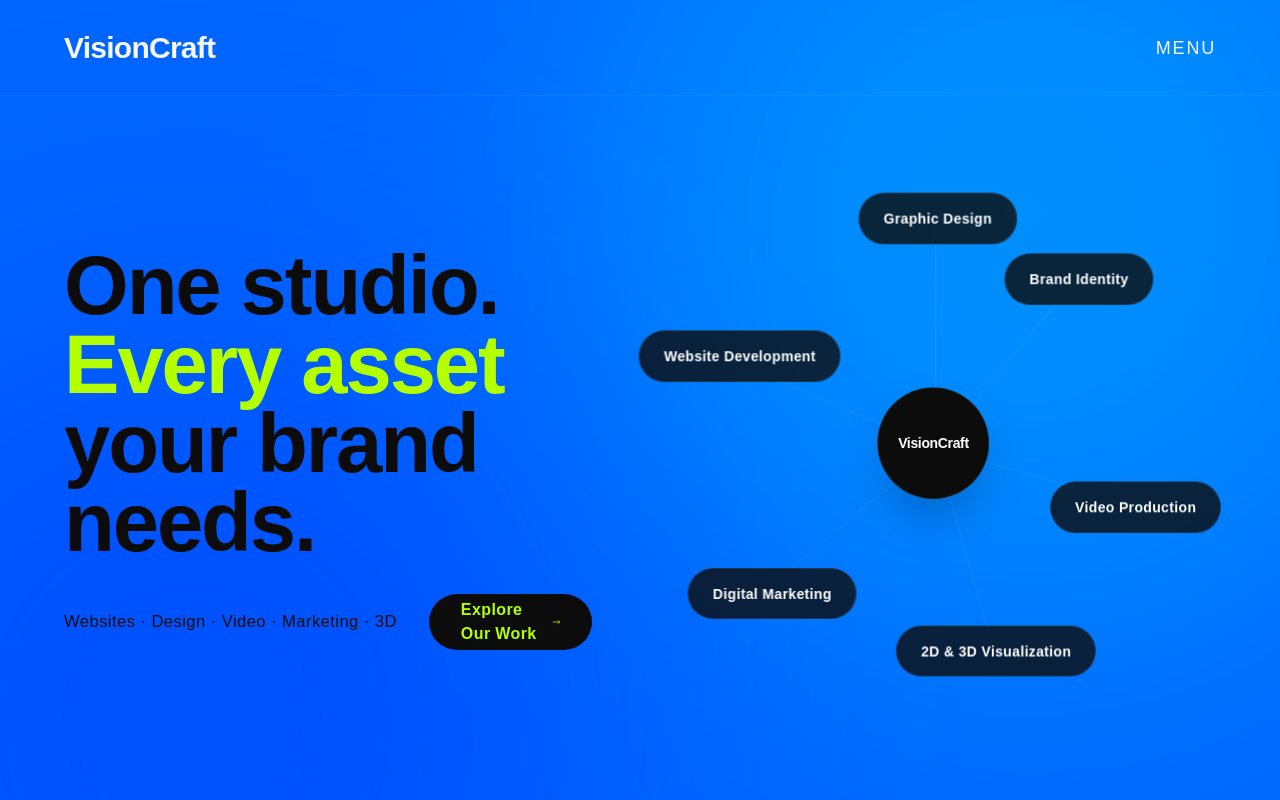
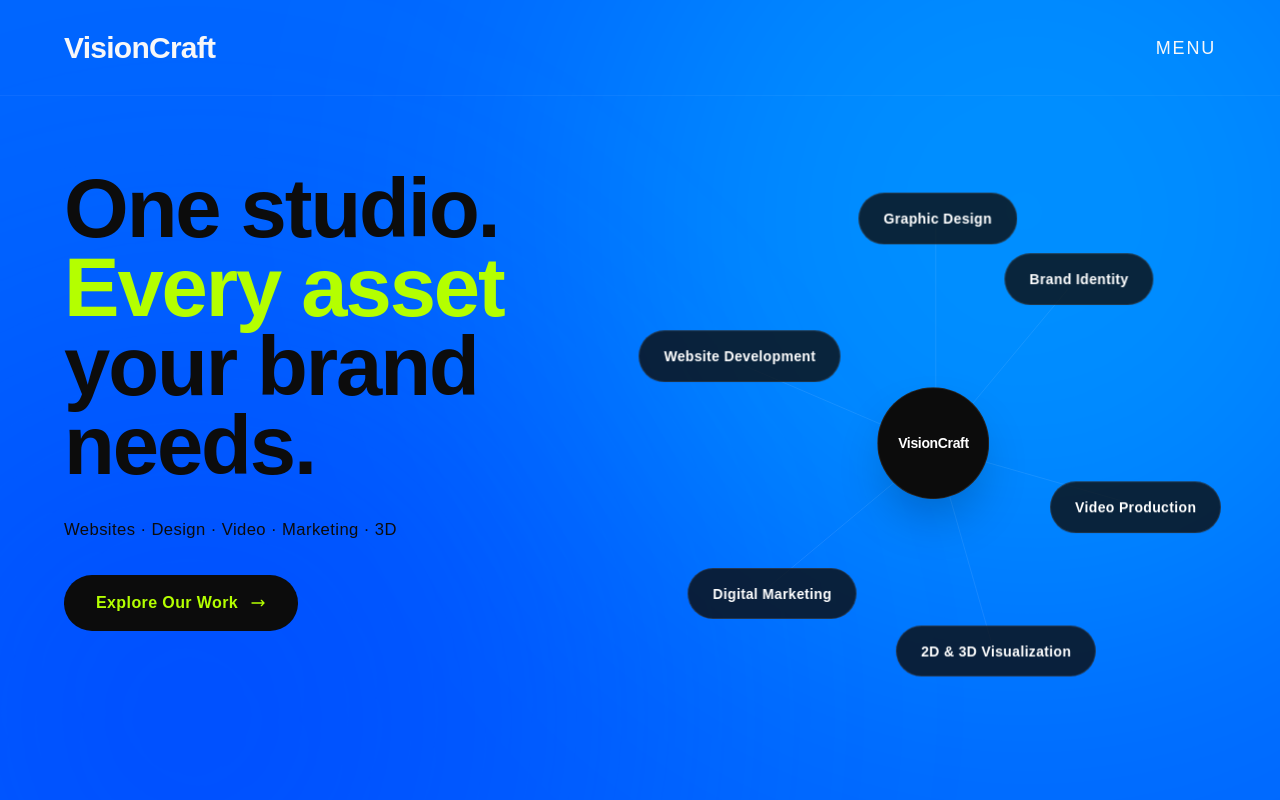
Before and after one commit to saurabhhumane125/visioncraft, a Next.js app: page / in a window 1280 px wide. Shown: the top 800 px of the page. Built offline with nearby package versions, Linux system fonts and the light colour scheme; a web font is replaced by a local one.

Commit message:
fix: resolve button text wrap and pull hero text closer to navbar

```diff
--- a/components/sections/Hero.tsx
+++ b/components/sections/Hero.tsx
@@ -48,14 +48,14 @@ export function Hero() {
         className="mx-auto max-w-[1440px] px-5 md:px-10 lg:px-16 pt-12 pb-16 md:pt-16 md:pb-20 lg:pt-8 lg:pb-24 relative z-10 w-full"
       >
         <div className="flex flex-col lg:flex-row items-center justify-between min-h-[calc(100vh-160px)] gap-12 lg:gap-8">
-          <div className="w-full lg:w-1/2 lg:pr-8">
+          <div className="w-full lg:w-1/2 lg:pr-8 lg:-mt-24">
             <motion.div
               initial={{ opacity: 0, x: -30 }}
               animate={{ opacity: 1, x: 0 }}
               transition={{ duration: 1, ease: [0.16, 1, 0.3, 1] }}
             >
               <h1
-                className="font-display font-bold tracking-tight leading-[0.95] text-neutral-950 mb-8 mt-12 md:mt-16 lg:mt-0"
+                className="font-display font-bold tracking-tight leading-[0.95] text-neutral-950 mb-8 mt-4 md:mt-8 lg:mt-0"
                 style={{ fontSize: "clamp(3rem, 6.5vw, 8rem)" }}
               >
                 One studio.
@@ -70,7 +70,7 @@ export function Hero() {
               initial={{ opacity: 0, x: -20 }}
               animate={{ opacity: 1, x: 0 }}
               transition={{ duration: 1, delay: 0.2, ease: [0.16, 1, 0.3, 1] }}
-              className="flex flex-col sm:flex-row sm:items-center gap-6 md:gap-8"
+              className="flex flex-row items-center flex-wrap gap-4 md:gap-8"
             >
               <p className="text-neutral-950 font-medium tracking-wide whitespace-nowrap" style={{ fontSize: "clamp(0.95rem, 1.3vw, 1.25rem)" }}>
                 Websites · Design · Video · Marketing · 3D
@@ -78,7 +78,7 @@ export function Hero() {
 
               <a
                 href="#services"
-                className="group inline-flex items-center gap-3 bg-neutral-950 text-lime rounded-full h-12 md:h-14 px-8 text-sm md:text-base font-bold tracking-wide transition-transform duration-300 hover:scale-105"
+                className="group inline-flex shrink-0 whitespace-nowrap items-center gap-3 bg-neutral-950 text-lime rounded-full h-12 md:h-14 px-8 text-sm md:text-base font-bold tracking-wide transition-transform duration-300 hover:scale-105"
               >
                 Explore Our Work
                 <svg
```
